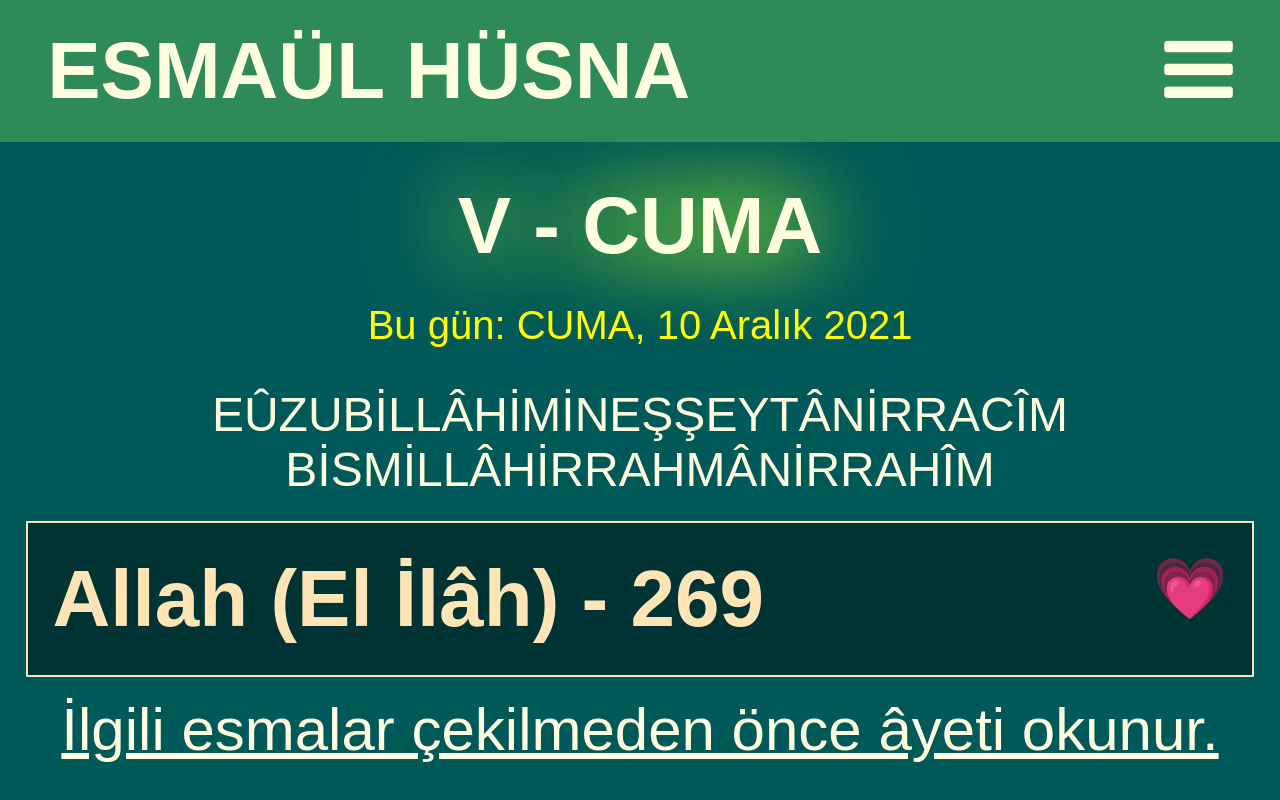
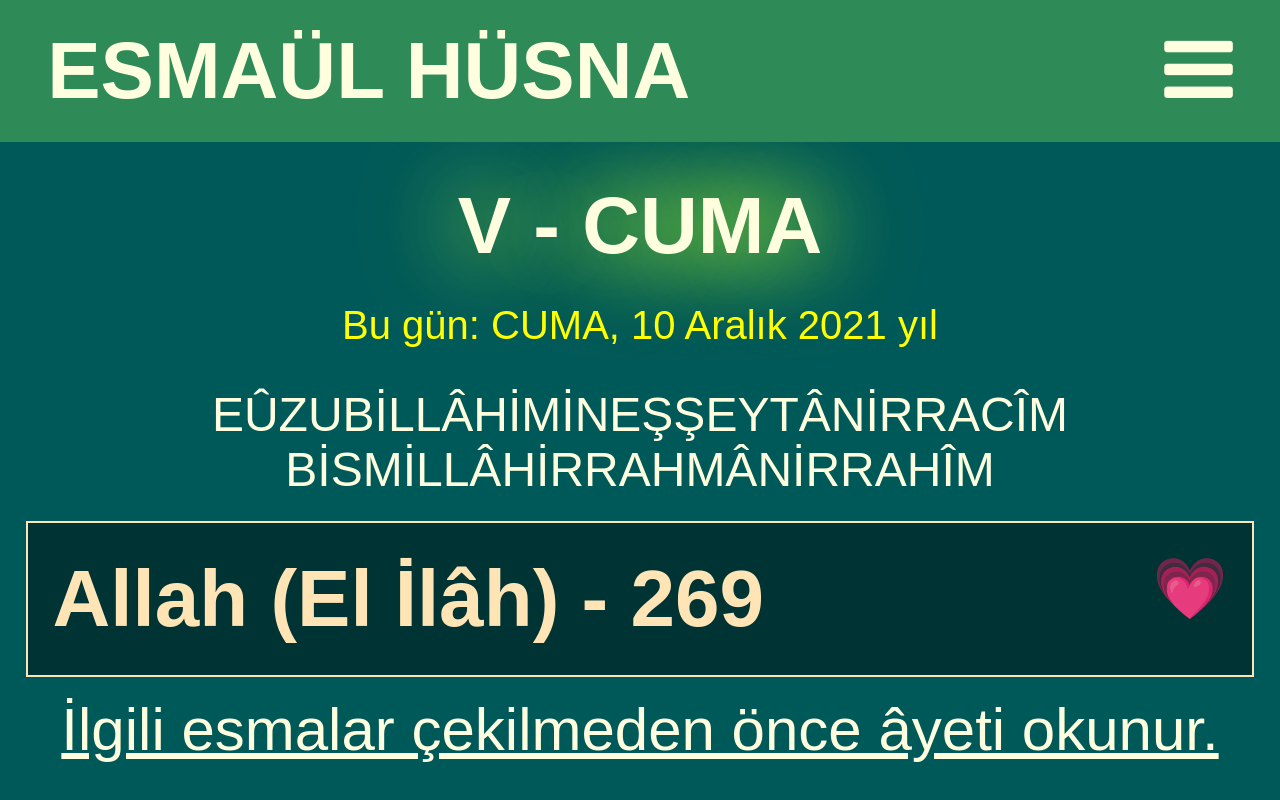
Before and after one commit to orrstudio/Esmalar, a plain HTML site: page index.html in a window 1280 px wide. Shown: the top 800 px of the page. Drawn offline with nearby package versions, Linux system fonts and the light colour scheme.

Commit message:
Update index.html

```diff
--- a/index.html
+++ b/index.html
@@ -349,7 +349,7 @@ if (result) {$("[class='chekboxInput']:checked").prop("checked", false);} else {
 	var day=new Array("PAZAR","PAZARTESİ","SALI","ÇARŞAMBA","PERŞEMBE","CUMA","CUMARTESİ");
 	var month=new Array("Ocak","Şubat","Mart","Nisan","Mayıs","Haziran",
 "Temmuz","Ağustos","Eylül","Ekim","Kasım","Aralık");
-	document.write("Bu gün: ",day[d.getDay()]+", "+d.getDate()+" "+month[d.getMonth()]+" "+d.getFullYear());
+	document.write("Bu gün: ",day[d.getDay()]+", "+d.getDate()+" "+month[d.getMonth()]+" "+d.getFullYear()+" yıl");
 </script>
 </div>
 <!-- END WEEK NAME DIV's -->
```
